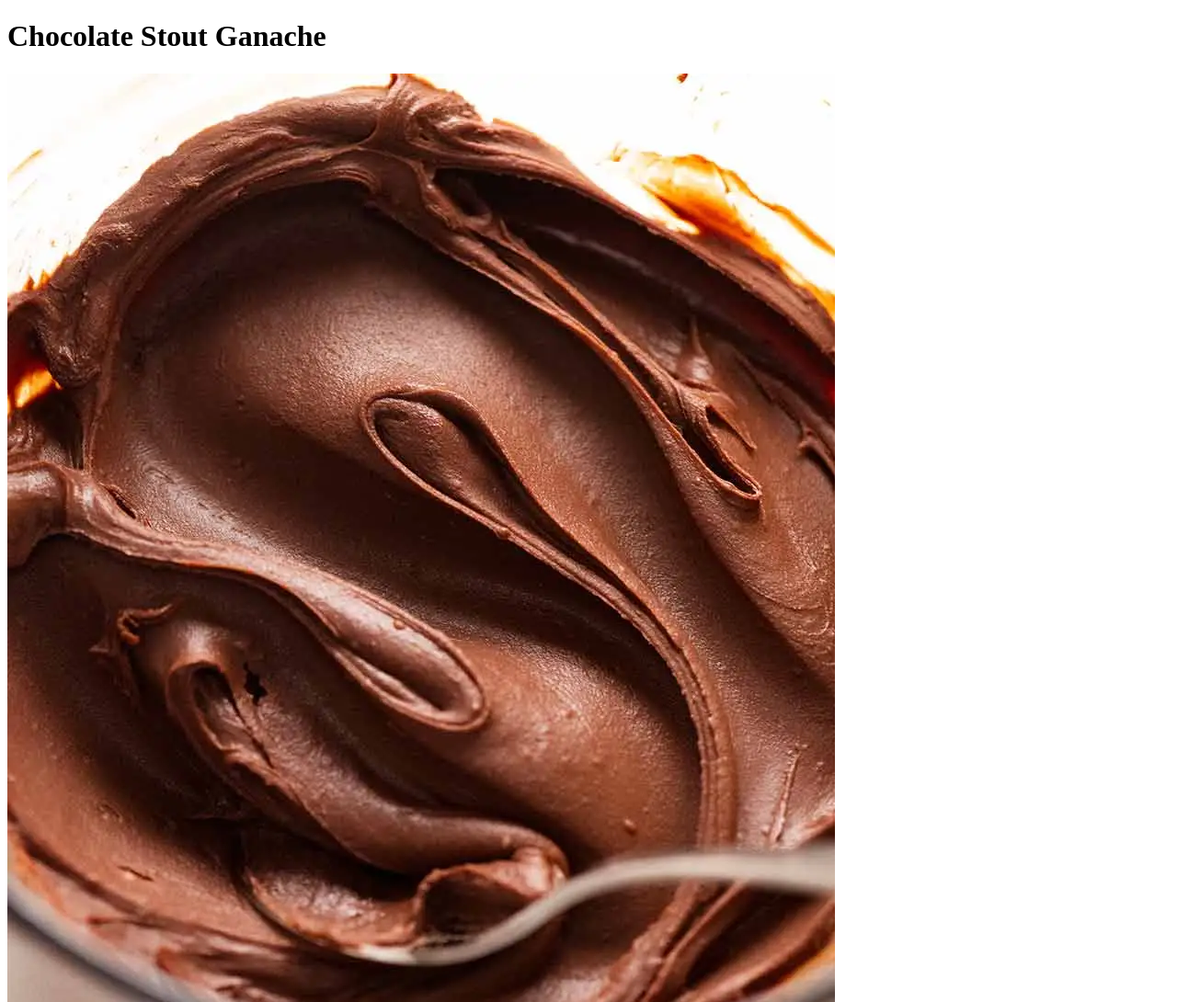
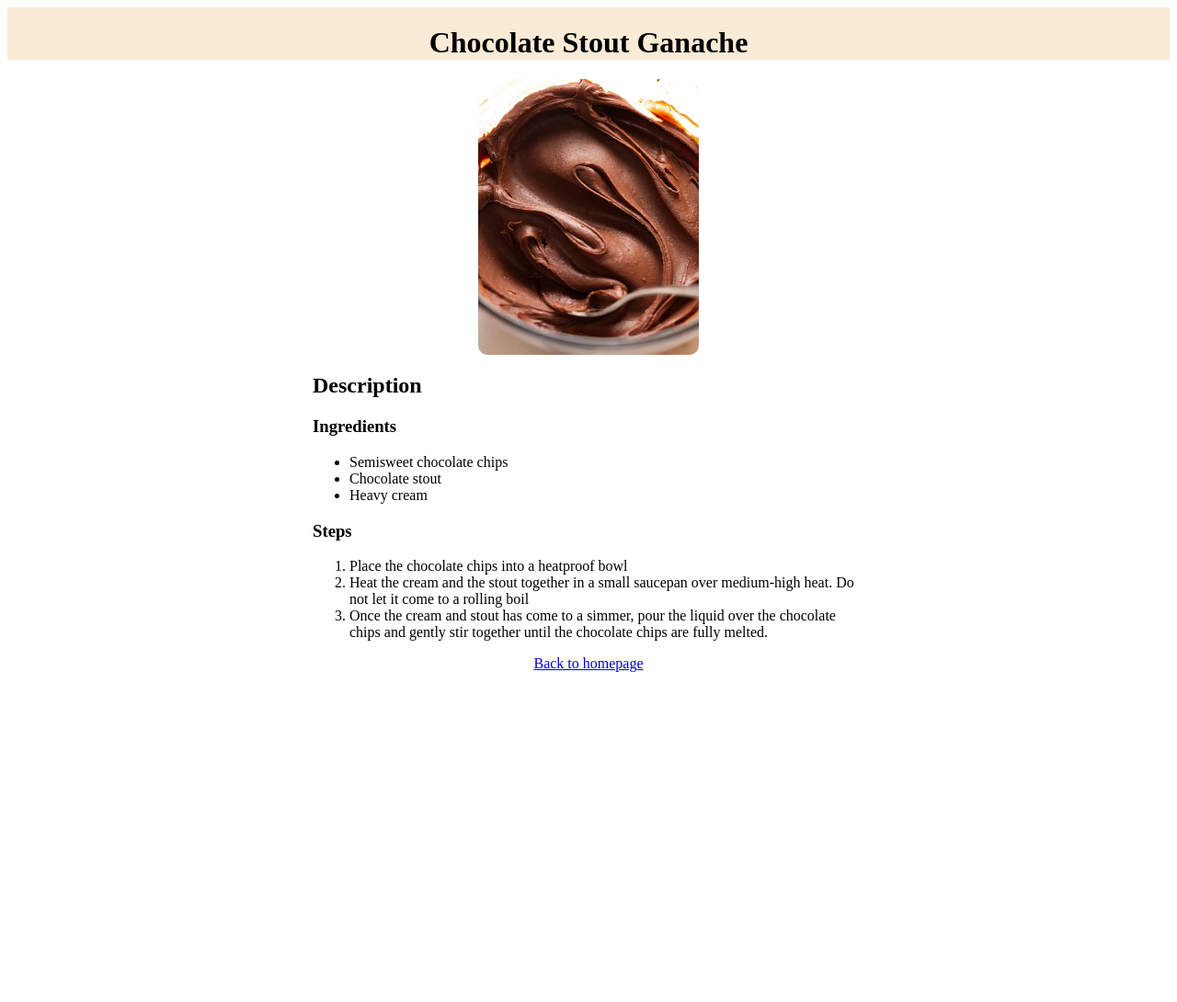
Before and after one commit to Samantha-a-T/odin-recipes, a plain HTML site: page recipes/chocolate-stout-ganache.html in a window 1280 px wide. Shown: the top 1090 px of the page at 92% size. After the commit the page ends 800 px from the top, so only its background shows below. Drawn offline with Linux system fonts and the light colour scheme.

Commit message:
add styling to recipe html files. Add backlinks from recipe html files to index.html

```diff
--- a/recipes/chocolate-stout-ganache.html
+++ b/recipes/chocolate-stout-ganache.html
@@ -4,11 +4,13 @@
     <meta charset="UTF-8" />
     <meta http-equiv="X-UA-Compatible" content="IE=edge" />
     <meta name="viewport" content="width=device-width, initial-scale=1.0" />
+    <link rel="stylesheet" href="../src/style.css" />
     <title>Chocolate Stout Ganache</title>
   </head>
-  <body>
+  <body class="recipe-body">
     <h1>Chocolate Stout Ganache</h1>
-    <img src="../images/Chocolate-Ganache.jpg" alt="chocolate stout ganache" />
+    <div class="recipe-container">
+    <img src="../images/Chocolate-Ganache.jpg" alt="chocolate stout ganache" class="recipe-image"/>
     <h2>Description</h2>
     <p></p>
     <h3>Ingredients</h3>
@@ -31,5 +33,9 @@
         fully melted.
       </li>
     </ol>
+ <footer>
+      <a href="/index.html">Back to homepage</a>
+    </footer>
+    </div>
   </body>
 </html>
--- a/src/style.css
+++ b/src/style.css
@@ -1,3 +1,32 @@
-.main-page-header{
-text-align: center;
+h1 {
+  text-align: center;
+  background-color: antiquewhite;
+  padding-top: 20px;
+  margin-top: 0;
 }
+img {
+  height: 300px;
+  width: auto;
+  border-radius: 10px;
+  margin: 0 10px;
+}
+.index-images {
+  display: flex;
+  justify-content: center;
+}
+
+.recipe-image {
+  display: block;
+  margin: 0 auto;
+}
+footer {
+  text-align: center;
+}
+footer a:visited {
+  color: black;
+}
+.recipe-container {
+  width: 600px;
+  display: block;
+  margin: 0 auto;
+  }
```
Also changed, not shown: index.html (+13 -7 lines), recipes/gnocchi-soup.html (+13 -3 lines), recipes/raviolo-al-uovo.html (+8 -2 lines).
